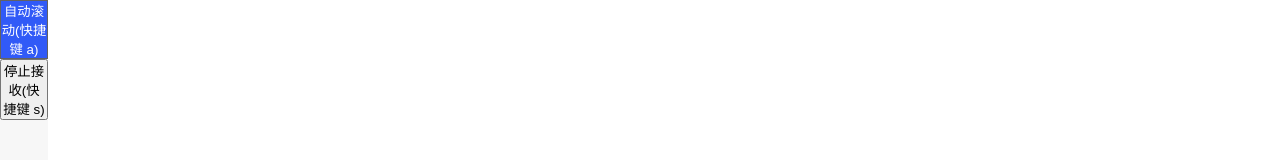
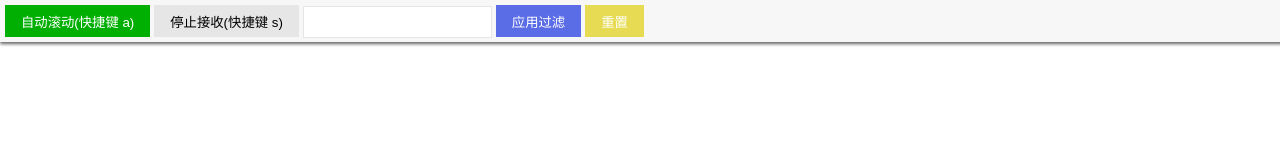
Before and after one commit to JonasGao/remote-logger, a website: page public/monitor.html in a window 1280 px wide. Drawn offline with nearby package versions, Linux system fonts and the light colour scheme.

Commit message:
update monitor, support filter app

```diff
--- a/public/monitor.css
+++ b/public/monitor.css
@@ -3,30 +3,63 @@
   margin: 0;
 }
 
-html, body, .container {
+html,
+body,
+.container {
   height: 100%;
 }
 
-.side-bar {
+.tool-bar {
   position: fixed;
   top: 0;
-  width: 3rem;
-  height: 100%;
+  width: 100%;
+  height: 2rem;
+  padding: 5px;
   background: #f7f7f7;
+  box-shadow: 0 .1rem .2rem #636363;
 }
 
 .log-container {
-  padding-left: 3.2rem;
+  padding-top: 3rem;
 }
 
-.btn.active {
-  border: 1px solid #626262;
+.txt {
+  box-sizing: border-box;
+  background: white;
+  display: inline-block;
+  height: 100%;
+  border: 1px solid #e6e6e6;
+}
+
+.txt span {
+  padding-left: 5px;
+}
+
+.txt input {
+  height: 100%;
+  border: 0 none;
+  padding: 0 5px;
+}
+
+.btn {
+  height: 100%;
+  padding: 0 1rem;
+  border: 0 none;
   color: #000000;
   background: #e6e6e6;
 }
 
 .btn.active {
-  border: 1px solid #626262;
   color: #ffffff;
-  background: #315af7;
+  background: #00af01;
 }
+
+.btn.primary {
+  color: #ffffff;
+  background: #5a6ce6;
+}
+
+.btn.second {
+  color: #ffffff;
+  background: #e6db52;
+}
--- a/public/monitor.html
+++ b/public/monitor.html
@@ -7,7 +7,7 @@
   </head>
   <body>
     <div class="container">
-      <div class="side-bar">
+      <div class="tool-bar">
         <button
           class="auto-scroll btn active"
           onclick="switchAutoScroll(event)"
@@ -17,9 +17,18 @@
         <button class="toggle-log btn" onclick="toggleLog(event)">
           停止接收(快捷键 s)
         </button>
+        <label class="txt">
+          <input type="text" id="filter"/>
+        </label>
+        <button class="btn primary" onclick="applyFilter(event)">
+          应用过滤
+        </button>
+        <button class="btn second" onclick="clearFilter(event)">
+          重置
+        </button>
       </div>
       <div class="log-container">
-        <log-list id="list0" />
+        <log-list id="list0"></log-list>
       </div>
     </div>
     <script src="/socket.io/socket.io.js"></script>
@@ -27,7 +36,8 @@
     <script>
       const option = {
         autoScroll: true,
-        stop: false
+        stop: false,
+        filter: null,
       };
 
       const socket = io("/monitor", {
@@ -104,16 +114,42 @@
         event.target.classList.toggle("active");
       };
 
+      const applyFilter = () => {
+        const pattern = document.getElementById('filter').value;
+        option.filter = new RegExp(pattern)
+        appendLog("", '过滤应用');
+      }
+
+      const clearFilter = () => {
+        option.filter = null;
+        appendLog("", '停止过滤应用');
+      }
+
+      const doFilter = data => {
+        if (data.app && option.filter) {
+          return !option.filter.test(data.app)
+        } else {
+          return false
+        }
+      }
+
       socket.on("log", ({ id, data }) => {
-        console.log("reciving [id]", id, "[data]", data);
+        console.debug("reciving [id]", id, "[data]", data);
         if (option.stop) {
           return;
+        }
+        if (doFilter(data)) {
+          return
         }
         appendLog(id, data);
         scrollToBottom();
       });
 
       document.addEventListener("keyup", event => {
+        if (event.target instanceof HTMLInputElement) {
+          console.log('skip hotkey')
+          return
+        }
         switch (event.key) {
           case "a":
             document
```
